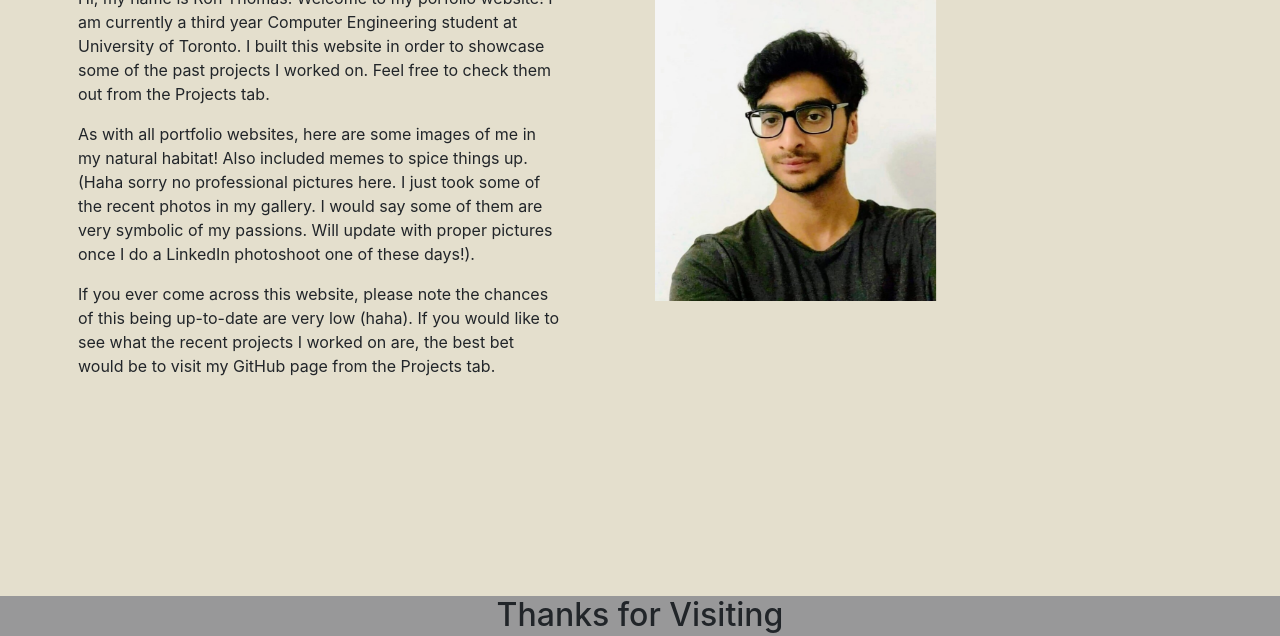
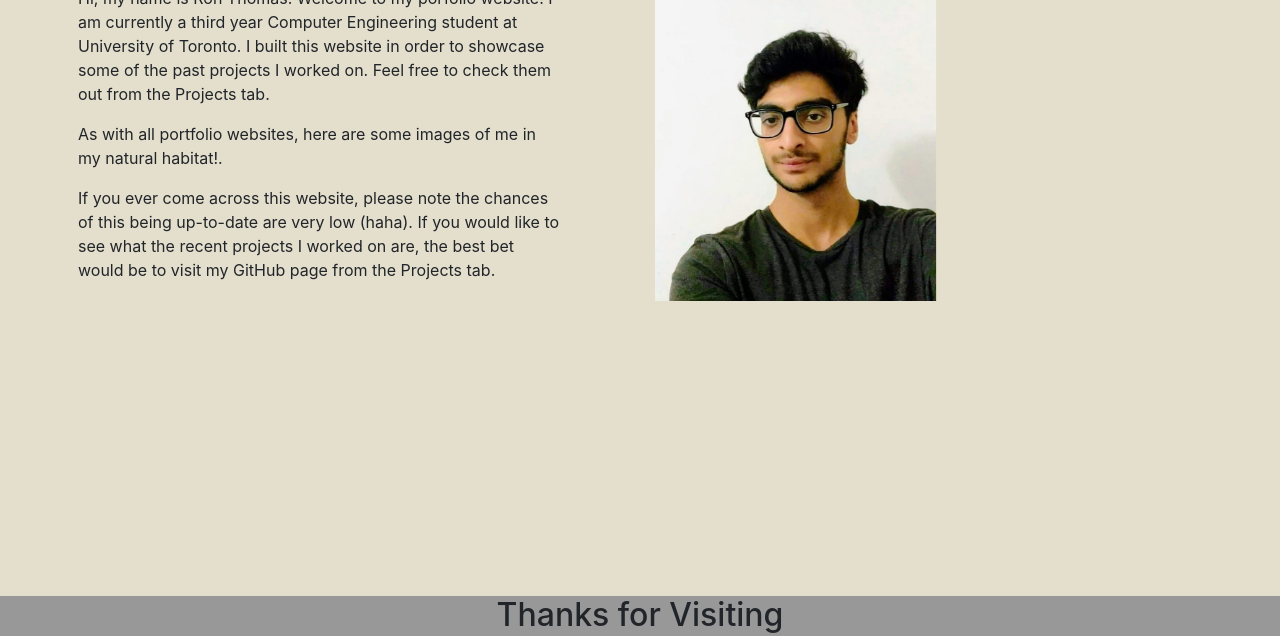
Before and after one commit to ronjoethomas/Portfolio_website, a plain HTML site: page index.html in a window 1280 px wide. Shown: the part 164-800 px from the top of the page. Drawn offline with nearby package versions, Linux system fonts and the light colour scheme.

Commit message:
Update index.html

```diff
--- a/index.html
+++ b/index.html
@@ -47,7 +47,7 @@
 			    	<p >Hi, my name is Ron Thomas. Welcome to my porfolio website! I am currently a third year Computer Engineering student at University of Toronto. I built this website in order to showcase some of the past projects I worked on. Feel free to check them out from the Projects tab.
 			    	</p>
 
-			    	<p >As with all portfolio websites, here are some images of me in my natural habitat! Also included memes to spice things up. (Haha sorry no professional pictures here. I just took some of the recent photos in my gallery. I would say some of them are very symbolic of my passions. Will update with proper pictures once I do a LinkedIn photoshoot one of these days!).
+			    	<p >As with all portfolio websites, here are some images of me in my natural habitat!.
 			    	</p>
 
 				    <p > If you ever come across this website, please note the chances of this being up-to-date are very low (haha). If you would like to see what the recent projects I worked on are, the best bet would be to visit my GitHub page from the Projects tab.
```
